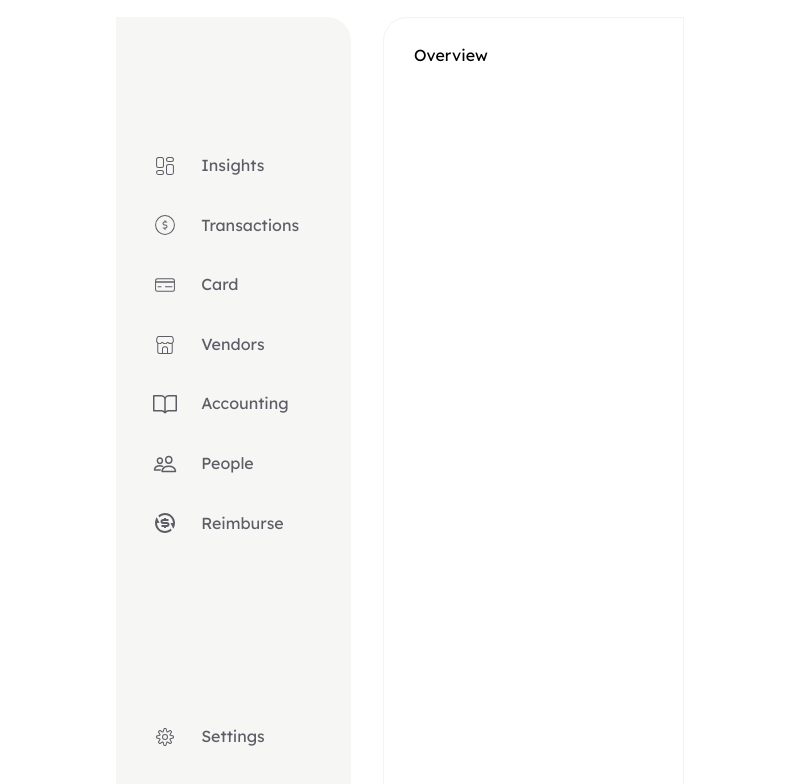
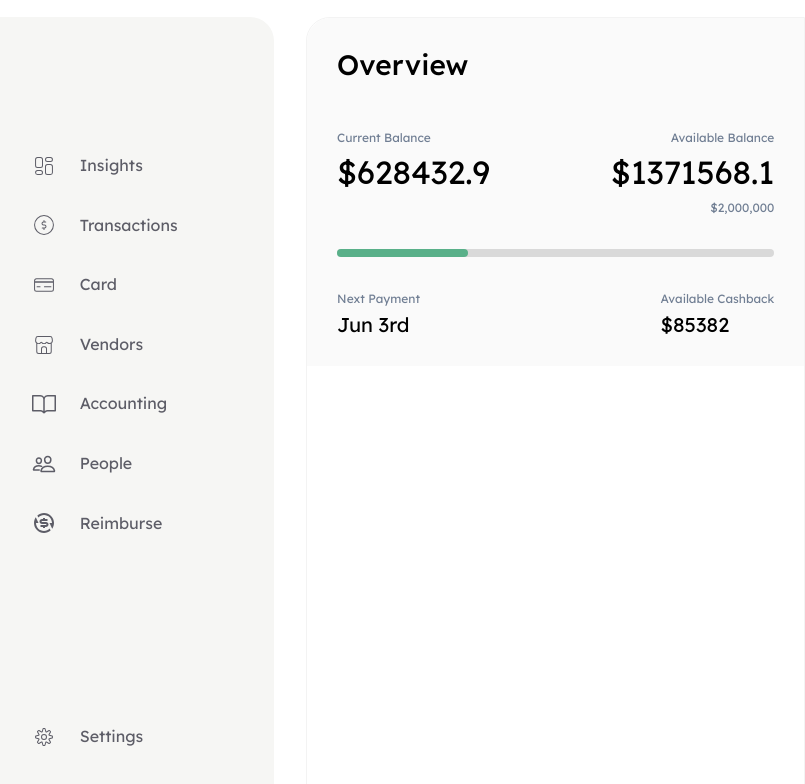
Before and after one commit to Algidaq/Qashio-Assesment, a Next.js app: page /transactions/overview in a window 1280 px wide. Shown: the top 784 px of the page, without its empty margins (240-1045 px from the left). Built offline with nearby package versions, Linux system fonts and the light colour scheme.

Commit message:
add header component

```diff
--- a/src/app/globals.css
+++ b/src/app/globals.css
@@ -8,16 +8,16 @@
 }
 
 :root {
-  --primary: #EF3D25;
+  --primary: #ef3d25;
   --dark: #333;
   --white: #fff;
   --gradient: linear-gradient(
     90deg,
-    #9451A0 0%,
-    #EA176A 25%,
-    #EF3D25 50%,
-    #F78534 75%,
-    #FEBB19 100%
+    #9451a0 0%,
+    #ea176a 25%,
+    #ef3d25 50%,
+    #f78534 75%,
+    #febb19 100%
   );
 }
 
@@ -88,21 +88,19 @@ ul {
   padding: 0;
 }
 
-.bodyMainWrapper{
+.bodyMainWrapper {
   display: flex;
   align-items: flex-start;
   justify-self: center;
   gap: 2rem;
 }
 
-.childrenMainWrapper{
+.childrenMainWrapper {
   width: 100%;
   height: calc(100dvh - 17px);
   border: 1px solid rgb(243, 243, 243);
-  border-radius: 24px 0px 0px 0;
+  border-radius: 24px 0px 0px 0px;
   margin-top: 17px;
-  padding: 25px 30px;
-
 }
 
 @media screen and (max-width: 768px) {
--- a/src/app/transactions/overview/page.tsx
+++ b/src/app/transactions/overview/page.tsx
@@ -1,8 +1,13 @@
 import React from 'react'
+
+// Components
+import Header from '@/components/Header/Header'
 
 const Overview = () => {
   return (
-    <div>Overview</div>
+    <>
+      <Header />
+    </>
   )
 }
 
--- /dev/null
+++ b/src/components/Countdown/Countdown.module.css
@@ -0,0 +1,65 @@
+.titleStyle {
+  font-size: 1.75rem;
+  font-weight: 500;
+  margin-bottom: 2.5rem;
+}
+
+.headerWrapper {
+}
+
+.amountWrapper {
+  display: flex;
+  width: 100%;
+  justify-content: space-between;
+  align-items: flex-start;
+}
+
+.current {
+  text-align: start;
+}
+
+.subTitle {
+  font-size: 0.75rem;
+  font-weight: 400;
+  color: #707e93;
+}
+
+.available {
+  text-align: end;
+}
+
+.amout {
+  font-size: 2rem;
+}
+
+.progressbarWrapper {
+  position: relative;
+  background-color: #d9d9d9;
+  height: 8px;
+  border-radius: 50px;
+  width: 100%;
+  margin-top: 1.5rem;
+}
+
+.progressbar {
+  height: 8px;
+  position: absolute;
+  max-width: 100%;
+  background-color: #59b089; /* This is the progress fill color */
+  border-radius: 50px;
+  z-index: 3;
+  content: "";
+  top: 0;
+  left: 0;
+  max-width: 100%;
+  animation: progressAnimation 1s;
+}
+
+@keyframes progressAnimation {
+  from {
+    width: 0;
+  }
+  to {
+    max-width: 100%;
+  }
+}
--- /dev/null
+++ b/src/components/Countdown/Countdown.tsx
@@ -0,0 +1,36 @@
+"use client";
+import React, { useState, useEffect } from "react";
+
+// Types
+import { CountdownProps } from "./types";
+
+const Countdown: React.FC<CountdownProps> = ({
+  className,
+  countdown,
+  speed,
+  step = 1,
+  preText,
+  postText,
+}) => {
+  const [currentCount, setCurrentCount] = useState<number>(0);
+
+  useEffect(() => {
+    if (currentCount < countdown) {
+      const timerId = setInterval(() => {
+        setCurrentCount((prevCount) => Math.min(prevCount + step, countdown));
+      }, speed * 3);
+
+      return () => clearInterval(timerId);
+    }
+  }, [currentCount, countdown, speed, step]);
+
+  return (
+    <div className={className}>
+      {preText && <span>{preText}</span>}
+      <span>{currentCount}</span>
+      {postText && <span>{postText}</span>}
+    </div>
+  );
+};
+
+export default Countdown;
--- /dev/null
+++ b/src/components/Header/Header.module.css
@@ -0,0 +1,84 @@
+.wrapper {
+  background-color: #fafafa;
+  padding: 25px 30px;
+  border-radius: 24px 0px 0px 0px;
+}
+
+.titleStyle {
+  font-size: 1.75rem;
+  font-weight: 500;
+  margin-bottom: 2.5rem;
+}
+
+.headerWrapper {
+  display: flex;
+  flex-direction: column;
+  gap: 2rem;
+}
+
+.amountWrapper {
+  display: flex;
+  width: 100%;
+  justify-content: space-between;
+  align-items: flex-start;
+}
+
+.current {
+  text-align: start;
+}
+
+.subTitle {
+  font-size: 0.75rem;
+  font-weight: 400;
+  color: #707e93;
+}
+
+.available {
+  text-align: end;
+}
+
+.amout {
+  font-size: 2rem;
+}
+
+.progressbarWrapper {
+  position: relative;
+  background-color: #d9d9d9;
+  height: 8px;
+  border-radius: 50px;
+  width: 100%;
+}
+
+.progressbar {
+  height: 8px;
+  position: absolute;
+  max-width: 100%;
+  background-color: #59b089; /* This is the progress fill color */
+  border-radius: 50px;
+  z-index: 3;
+  content: "";
+  top: 0;
+  left: 0;
+  max-width: 100%;
+  animation: progressAnimation 1s;
+}
+
+.infoWrappr {
+  display: flex;
+  align-items: center;
+  justify-content: space-between;
+  max-width: 42.188rem;
+}
+
+.content {
+  font-size: 1.25rem;
+}
+
+@keyframes progressAnimation {
+  from {
+    width: 0;
+  }
+  to {
+    max-width: 100%;
+  }
+}
--- /dev/null
+++ b/src/components/Header/Header.tsx
@@ -0,0 +1,72 @@
+"use client";
+import React, { useState } from "react";
+
+// Types
+import { HeaderPropsTypes } from "./types";
+
+// styles
+import styles from "./Header.module.css";
+import Countdown from "../Countdown/Countdown";
+
+const Header: React.FC<HeaderPropsTypes> = ({
+  title,
+  currentBalance,
+  availableBalance,
+  maxBalance,
+}) => {
+  return (
+    <div className={styles.wrapper}>
+      <h3 className={styles.titleStyle}>Overview</h3>
+      <div className={styles.headerWrapper}>
+        <div className={styles.amountWrapper}>
+          <div className={styles.current}>
+            <p className={styles.subTitle}>Current Balance</p>
+            <Countdown
+              className={styles.amout}
+              countdown={628432.9}
+              speed={1}
+              step={5000}
+              preText="$"
+              postText=""
+            />
+          </div>
+          <div className={styles.available}>
+            <p className={styles.subTitle}>Available Balance</p>
+            <Countdown
+              className={styles.amout}
+              countdown={1371568.1}
+              speed={1}
+              step={10000}
+              preText="$"
+              postText=""
+            />
+            <p className={styles.subTitle}>$2,000,000</p>
+          </div>
+        </div>
+        <div className={styles.progressbarWrapper}>
+          <div className={styles.progressbar} style={{ width: "30%" }} />
+        </div>
+
+        <div className={styles.infoWrappr}>
+          <div className={styles.info}>
+            <p className={styles.subTitle}> Next Payment</p>
+            <p className={styles.content}> Jun 3rd</p>
+          </div>
+          <div className={styles.info}>
+            <p className={styles.subTitle}> Available Cashback</p>
+            <Countdown
+              className={styles.content}
+              countdown={85382}
+              speed={1}
+              step={1000}
+              preText="$"
+              postText=""
+            />
+          </div>
+        </div>
+      </div>
+    </div>
+  );
+};
+
+export default Header;
--- /dev/null
+++ b/src/components/Header/types.d.ts
@@ -0,0 +1,6 @@
+export interface HeaderPropsTypes{
+  title:string ,
+  currentBalance:number ,
+  availableBalance:number ,
+  maxBalance:number
+}
--- a/src/components/SideBar/SideBar.module.css
+++ b/src/components/SideBar/SideBar.module.css
@@ -59,9 +59,8 @@
     animation: showSubLinks 1s;
 }
 
-.subPageLink:hover{
+.subPageLink:hover {
     color: #000;
-    transform: translateX(5px);
 }
 
 .iconStyle{
```
Also changed, not shown: src/components/Countdown/types.d.ts (added, +8 -0 lines), 1 other file (tests, documents, lock files or other folders).
